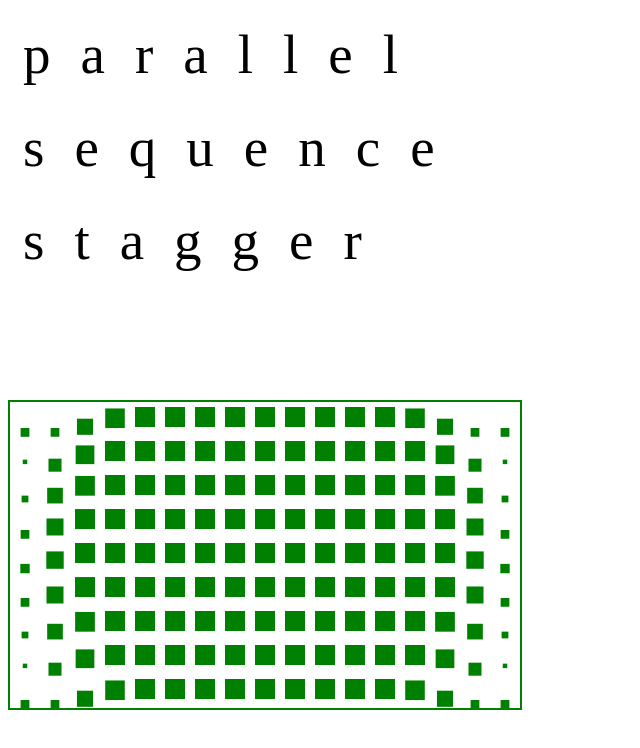
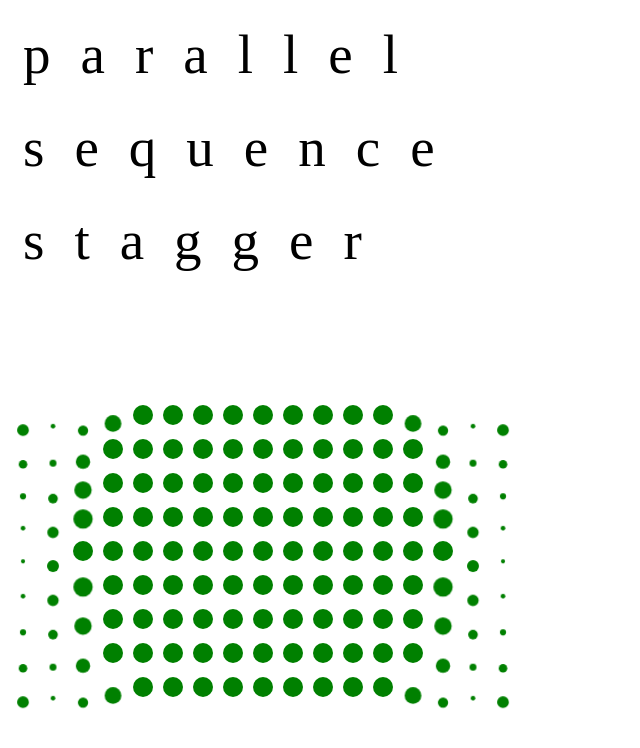
Before and after one commit to yi-gu/group_effect, a plain HTML site: page polyfill/index.html in a window 1280 px wide. Shown: the whole page, without its empty margins (0-640 px from the left). Drawn offline with Linux system fonts and the light colour scheme.

Commit message:
update stagger effect demo

```diff
--- a/polyfill/index.html
+++ b/polyfill/index.html
@@ -6,12 +6,13 @@
   margin: 15px;
 }
 
-.box {
+.circle {
   display: inline-block;
   margin: 5px;
   width: 20px;
   height: 20px;
   background: green;
+  border-radius: 50%;
 }
 
 #wrapper {
@@ -22,7 +23,6 @@
 #fancy {
   position: absolute;
   top: 400px;
-  border: 2px green solid;
 }
 </style>
 
@@ -76,7 +76,7 @@ function createFancyEffects(type, row, col) {
     var new_line = document.createElement("div");
     for(var j = 0; j < col; ++j){
         var cell = document.createElement("div");
-        cell.className = "box";
+        cell.className = "circle";
         new_line.appendChild(cell);
         effects.push(createSingleEffect(cell, 500));
     }
@@ -111,7 +111,7 @@ var row = 9, col = 17;
 var fancy_stagger_options =  {
   delay: 100,
   emanation: Math.floor(row * col / 2),
-  easing: 'ease-in-out',
+  easing: 'cubic-bezier(0.1, -0.2, 0.2, 0)',
   grid: [row, col]
 };
 var fancy_stagger_effect = new StaggerEffect(createFancyEffects('fancy_stagger', row, col), fancy_stagger_options);
```
Also changed, not shown: 1 other file.
